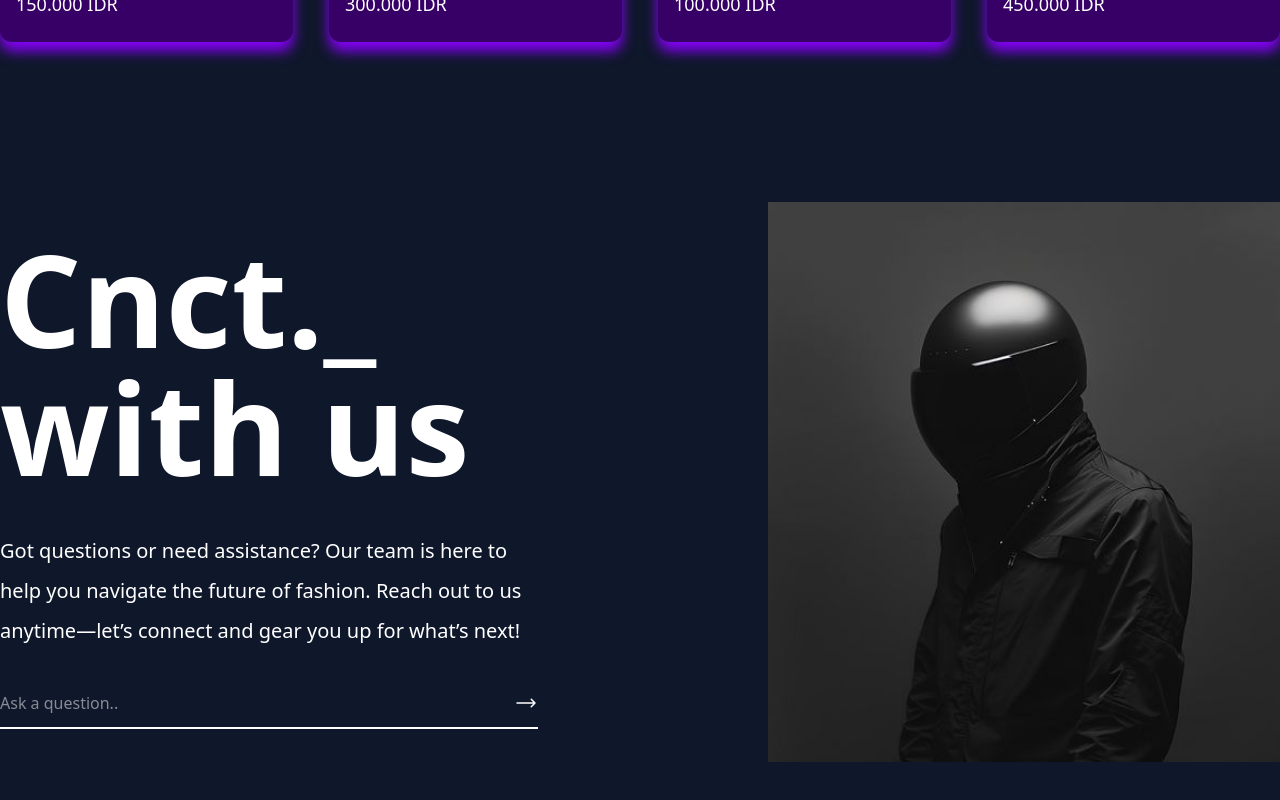
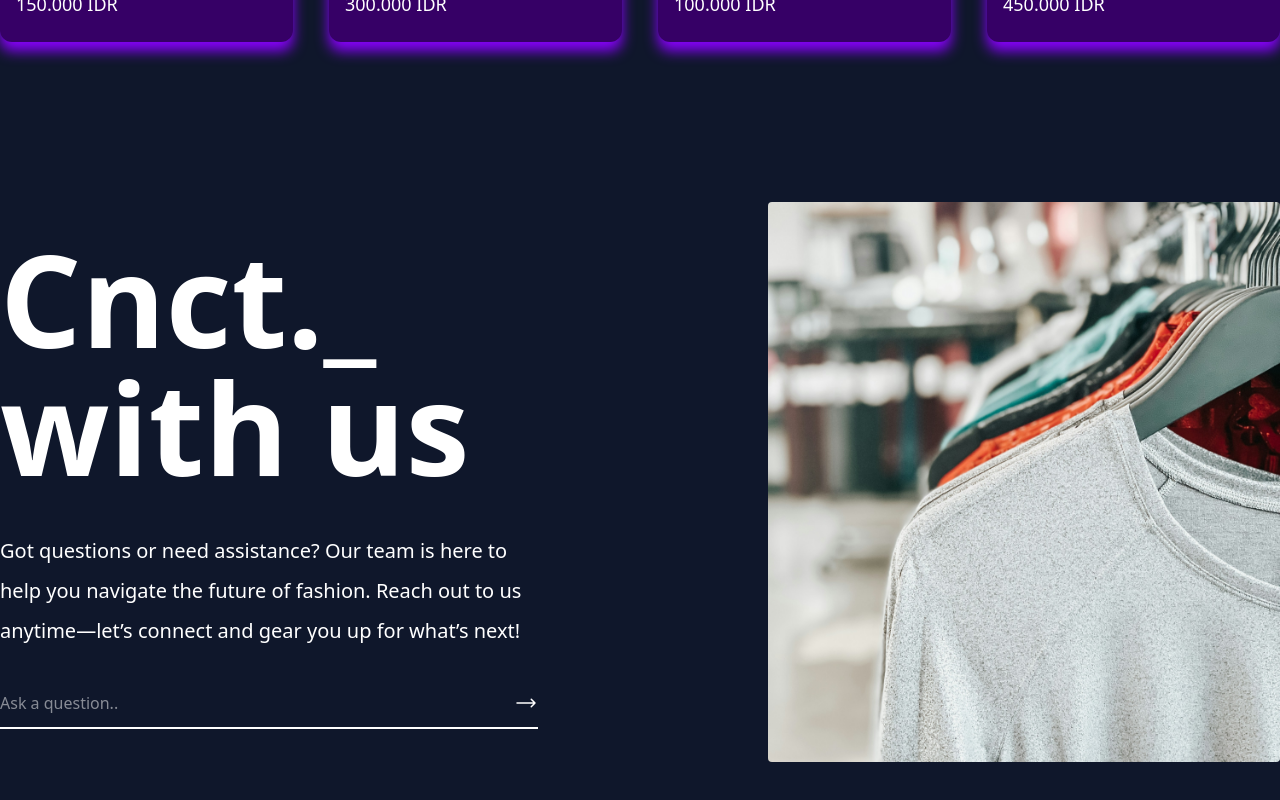
Before and after one commit to Hanvegas/E-Commerce, a Next.js app: page / in a window 1280 px wide. Shown: the part 4406-5206 px from the top of the page. Built offline with nearby package versions, Linux system fonts and the light colour scheme.

Commit message:
Revision Image Contact Section

```diff
--- a/src/components/section/contact-section.tsx
+++ b/src/components/section/contact-section.tsx
@@ -34,7 +34,7 @@ export default function ContactSection() {
                               </div>
                         </div>
                         <div className='relative w-[40%] h-140'>
-                              <Image src="/images/categories/man.jpeg" alt='' fill className='object-cover' />
+                              <Image src="/images/shirt-store.jpg" alt='' fill className='object-cover rounded-sm' />
                         </div>
                   </MaxWidthWrapper>
             </section>
```
Also changed, not shown: public/images/shirt-store.jpg (added).
